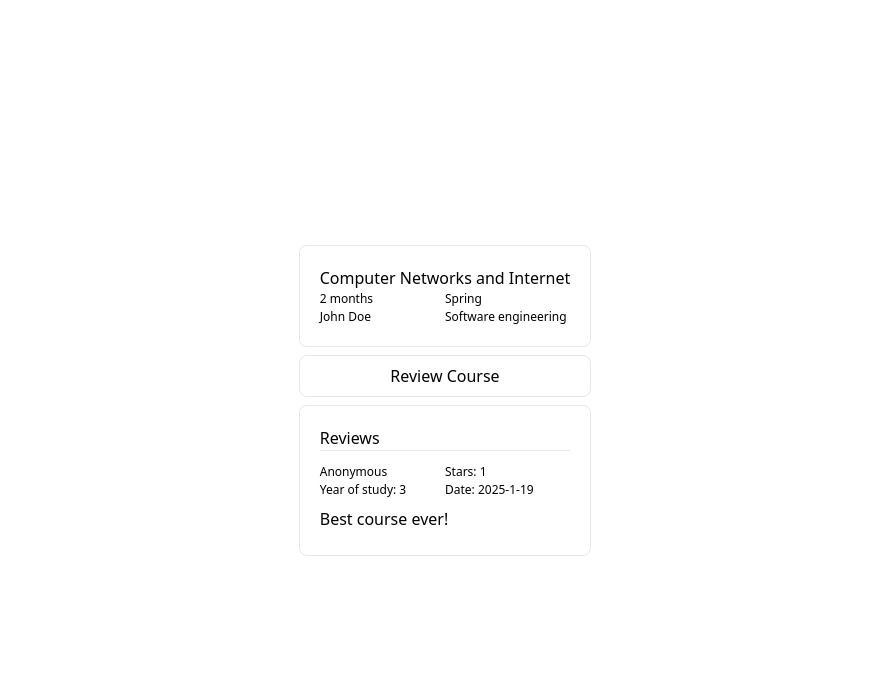
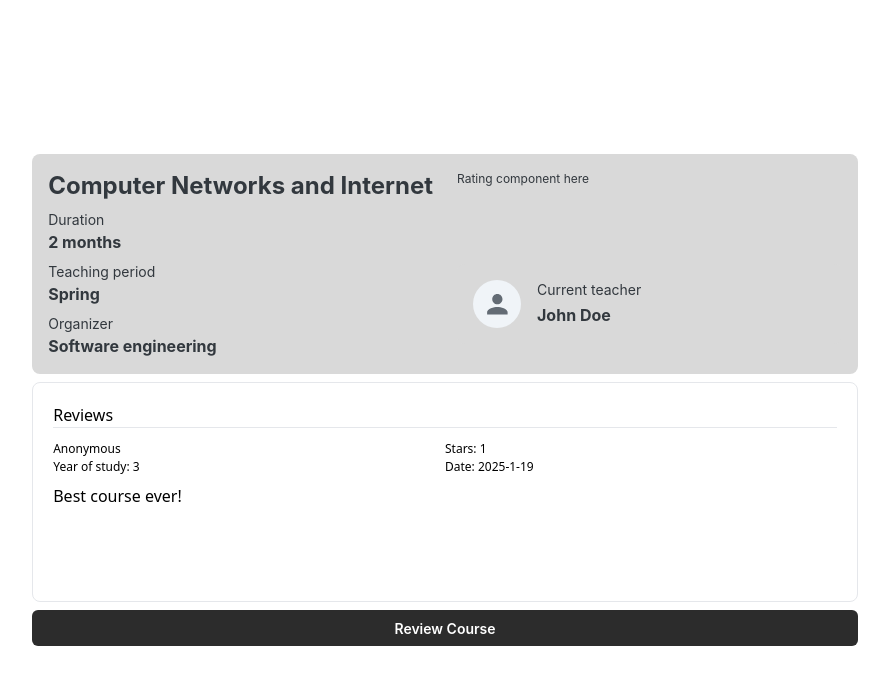
Before and after one commit to CaptainCluster/react_hackathon_2025, a React (Vite) app in the folder src/: page /course/1 in a window 1280 px wide. Shown: the top 684 px of the page, without its empty margins (195-1084 px from the left). Built offline with nearby package versions, Linux system fonts and the light colour scheme.

Commit message:
CourseInfo component styling

```diff
--- a/src/package.json
+++ b/src/package.json
@@ -10,6 +10,9 @@
     "preview": "vite preview"
   },
   "dependencies": {
+    "@emotion/react": "^11.14.0",
+    "@emotion/styled": "^11.14.0",
+    "@mui/joy": "^5.0.0-beta.51",
     "@tanstack/react-query": "^5.64.1",
     "axios": "^1.7.9",
     "pnpm": "^9.15.4",
--- a/src/src/components/Course/CourseInfo.tsx
+++ b/src/src/components/Course/CourseInfo.tsx
@@ -1,16 +1,57 @@
 import Course from "../../models/interfaces/Course";
+import { Card, CardContent, Stack, Avatar } from "@mui/joy/";
 
 const CourseInfo = ({ course }: { course: Course }) => {
   return (
-    <div className="p-5 border border-gray-200 rounded-lg">
-      <h1>{course.name}</h1>
-      <div className="grid grid-cols-2">
-        <p className="additional-info">{course.duration}</p>
-        <p className="additional-info">{course.term}</p>
-        <p className="additional-info">{course.teacher}</p>
-        <p className="additional-info">{course.subject}</p>
+    <Card
+      variant="plain"
+      sx={{
+        bgcolor: "var(--lightGray)",
+      }}
+    >
+      <div className="grid grid-cols-2 gap-6">
+        <Stack
+          direction="column"
+          spacing={1}
+          sx={{
+            alignItems: "flex-start",
+          }}
+        >
+          <h1 className="font-bold text-2xl ">{course.name}</h1>
+          <div>
+            <p className="text-sm">Duration</p>
+            <p className="font-bold text-base">{course.duration}</p>
+          </div>
+          <div>
+            <p className="text-sm">Teaching period</p>
+            <p className="font-bold text-base">{course.term}</p>
+          </div>
+          <div>
+            <p className="text-sm">Organizer</p>
+            <p className="font-bold text-base">{course.subject}</p>
+          </div>
+        </Stack>
+        <div className="grid grid-rows-2">
+          <p className="additional-info">Rating component here</p>
+          <div>
+            <Card
+              sx={{
+                bgcolor: "var(--lightGray)",
+              }}
+              variant="plain"
+              orientation="horizontal"
+              className="focus:outline-none"
+            >
+              <Avatar size="lg" />
+              <CardContent>
+                <p className="text-sm">Current teacher</p>
+                <p className="font-bold text-base">{course.teacher}</p>
+              </CardContent>
+            </Card>
+          </div>
+        </div>
       </div>
-    </div>
+    </Card>
   );
 };
 
--- a/src/src/components/Course/CourseView.tsx
+++ b/src/src/components/Course/CourseView.tsx
@@ -3,12 +3,14 @@ import CourseInfo from "./CourseInfo";
 import Reviews from "../Reviews";
 import { getCourses } from "../../api/course";
 import findCourse from "../../utils/findCourse";
+import { Button } from "@mui/joy/";
 
 const CourseView = ({ courseId }: { courseId: string | undefined }) => {
   const { isLoading, isError, data, error } = useQuery({
     queryKey: ["courses"],
     queryFn: () => getCourses(),
   });
+
   if (isLoading) {
     return <span className="text-white">Loading...</span>;
   }
@@ -18,21 +20,25 @@ const CourseView = ({ courseId }: { courseId: string | undefined }) => {
   if (data === undefined || "msg" in data) {
     return <span className="text-white">No data</span>;
   }
-  const course = findCourse(data.data, Number(courseId));
-  if (course === undefined) {
+  const courseData = findCourse(data.data, Number(courseId));
+  if (courseData === undefined) {
     return <span className="text-white">No course</span>;
   }
 
   return (
     <>
-      <CourseInfo course={course} />
-      <div
-        className="my-2 text-center p-2 border border-gray-200 rounded-lg hover:border-blue-200 cursor-pointer"
-        onClick={() => window.location.href = `/rate/${courseId}`}
-      >
-        Review Course
+      <div className="grid grid-rows-2 gap-2">
+        <CourseInfo course={courseData} />
+        <Reviews course={courseData} />
+        <Button
+          sx={{
+            bgcolor: "#2C2C2C", // Ensure a consistent color
+          }}
+          onClick={() => (window.location.href = `/rate/${courseId}`)}
+        >
+          Review Course
+        </Button>
       </div>
-      <Reviews course={course} />
     </>
   );
 };
--- a/src/src/index.css
+++ b/src/src/index.css
@@ -2,6 +2,9 @@
 @tailwind components;
 @tailwind utilities;
 
+:root {
+  --lightGray: #d9d9d9;
+}
 
 body {
   display: flex;
--- a/src/src/pages/RateCourse/RateCourse.tsx
+++ b/src/src/pages/RateCourse/RateCourse.tsx
@@ -2,7 +2,7 @@ import { useParams } from "react-router-dom";
 import findCourse from "../../utils/findCourse";
 import { useQuery } from "@tanstack/react-query";
 import { getCourses } from "../../api/course";
-import CourseInformation from "./CourseInformation";
+import CourseInfo from "../../components/Course/CourseInfo";
 import RateForm from "./RateForm";
 
 const RateCourse = () => {
@@ -18,19 +18,22 @@ const RateCourse = () => {
   if (isError) {
     return <span className="text-white">Error: {error.message}</span>;
   }
-  if (data === undefined) {
+  if (data === undefined || "msg" in data) {
     return <span className="text-white">No data</span>;
   }
   const courseData = findCourse(data.data, Number(courseId));
+  if (courseData === undefined) {
+    return <span className="text-white">No course</span>;
+  }
 
   return (
     <div className="w-screen grid justify-center">
       <div className="">
-        <CourseInformation courseData={courseData}/>
+        <CourseInfo course={courseData} />
         <RateForm />
       </div>
     </div>
   );
-}
+};
 
 export default RateCourse;
--- a/src/tailwind.config.js
+++ b/src/tailwind.config.js
@@ -1,12 +1,13 @@
 /** @type {import('tailwindcss').Config} */
 
 export default {
-  content: [
-    "./index.html",
-    "./src/**/*.{js,ts,jsx,tsx}",
-  ],
+  content: ["./index.html", "./src/**/*.{js,ts,jsx,tsx}"],
   theme: {
-    extend: {},
+    extend: {
+      colors: {
+        lightGray: "var(--lightGray)",
+      },
+    },
   },
   plugins: [],
-}
+};
```
Also changed, not shown: 1 other file (tests, documents, lock files or other folders).
